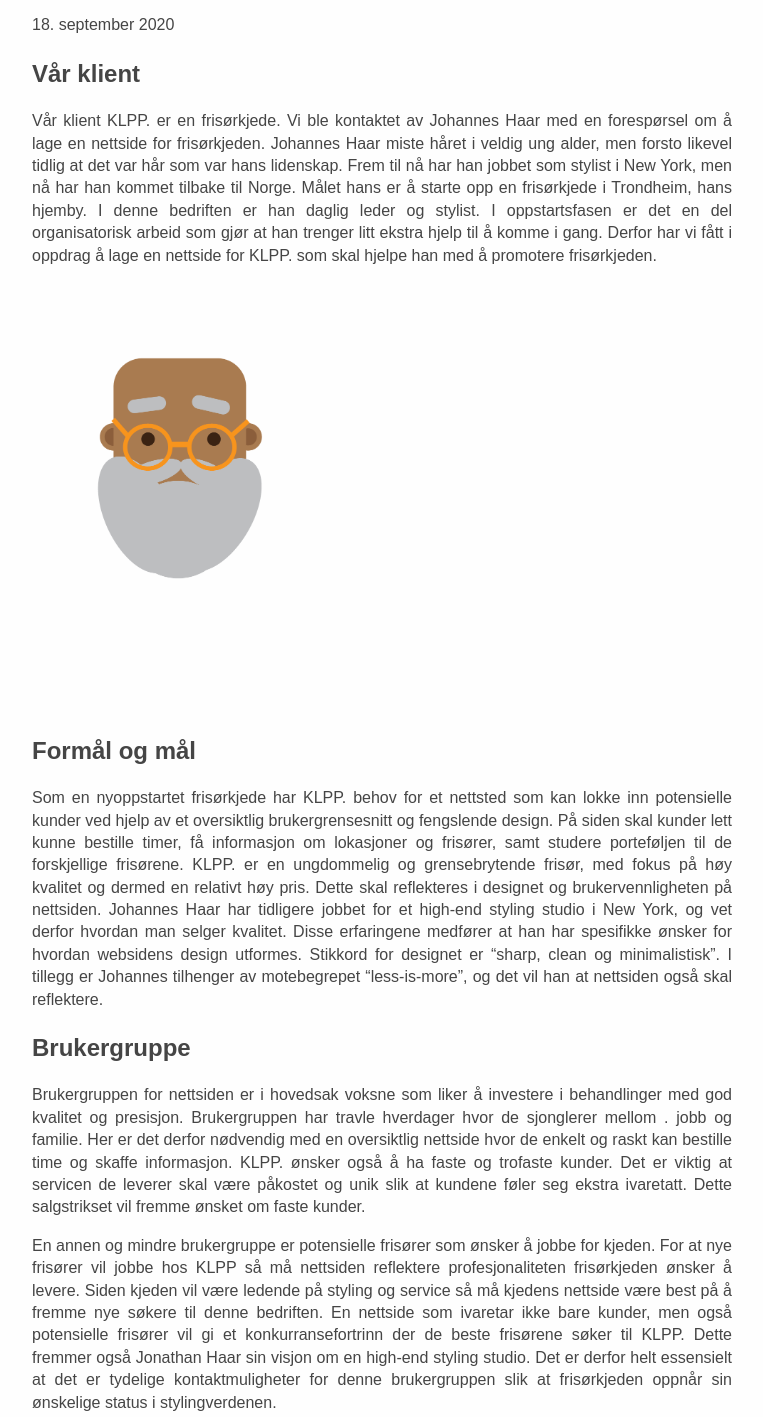
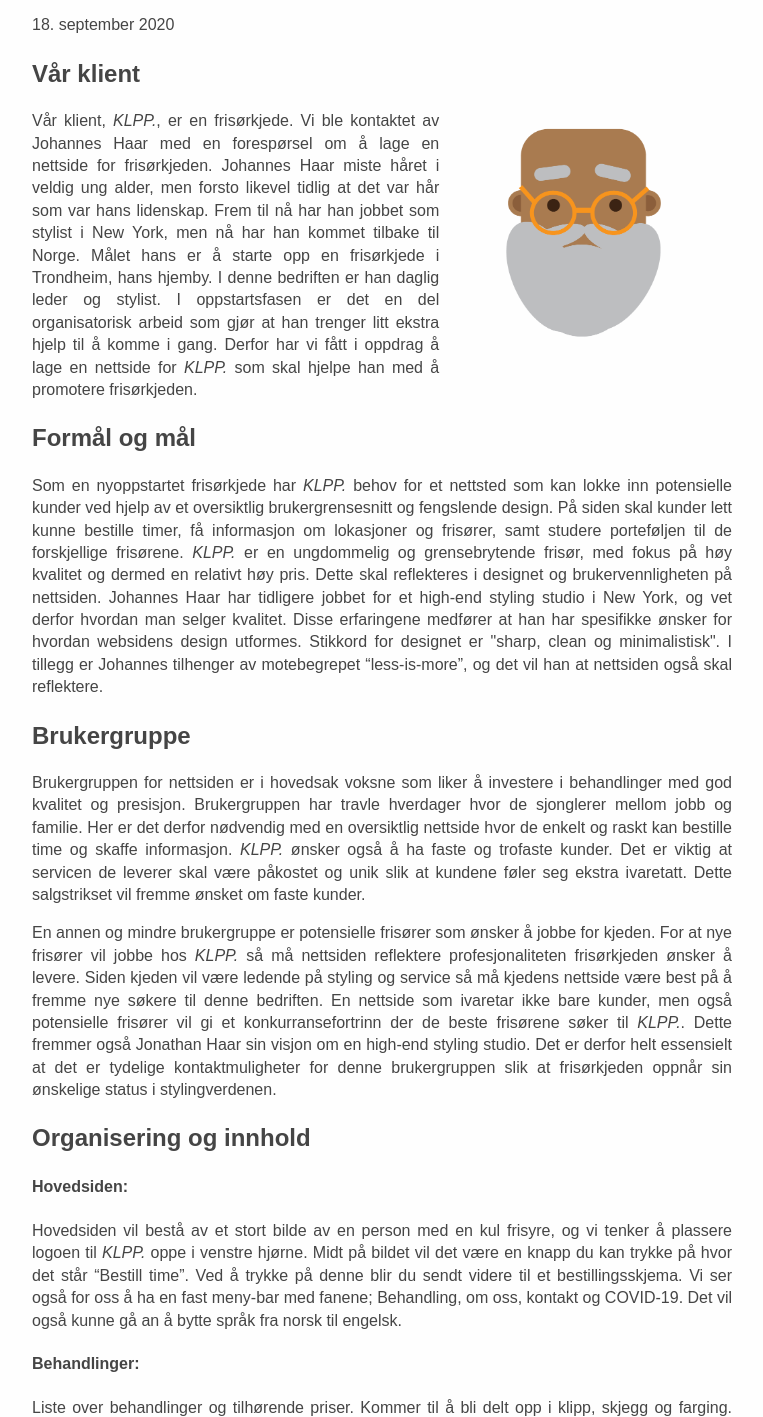
Before and after one commit to svenhho/IT2805, a plain HTML site: page P1/index.html in a window 1280 px wide. Shown: the part 114-1531 px from the top of the page, without its empty margins (258-1021 px from the left). Drawn offline with Linux system fonts and the light colour scheme.

Commit message:
Oda: fiksa no småting

```diff
--- a/P1/css/styles.css
+++ b/P1/css/styles.css
@@ -16,3 +16,8 @@ body, div, header, footer{
 .names {
     font-size: 17px;
 }
+
+img {
+    float: right;
+    margin: 5px;
+}
--- a/P1/index.html
+++ b/P1/index.html
@@ -20,12 +20,11 @@
     </div>
     <div>
         <p>18. september 2020</p>
+        <img src="images/rekArtboard1.png" alt="Bilde av Johannes Haar" height="400px">
         <header>
             <h2>Vår klient</h2>
         </header>
-        <p>Vår klient KLPP. er en frisørkjede. Vi ble kontaktet av Johannes Haar med en forespørsel om å lage en nettside for frisørkjeden. Johannes Haar miste håret i veldig ung alder, men forsto likevel tidlig at det var hår som var hans lidenskap. Frem til nå har han jobbet som stylist i New York, men nå har han kommet tilbake til Norge. Målet hans er å starte opp en frisørkjede i Trondheim, hans hjemby. I denne bedriften er han daglig leder og stylist. I oppstartsfasen er det en del organisatorisk arbeid som gjør at han trenger litt ekstra hjelp til å komme i gang. Derfor har vi fått i oppdrag å lage en nettside for KLPP. som skal hjelpe han med å promotere frisørkjeden.
-        </p>
-        <img src="images/rekArtboard1.png" alt="Bilde av Johannes Haar" width="300px">
+        <p>Vår klient, <i>KLPP.</i>, er en frisørkjede. Vi ble kontaktet av Johannes Haar med en forespørsel om å lage en nettside for frisørkjeden. Johannes Haar miste håret i veldig ung alder, men forsto likevel tidlig at det var hår som var hans lidenskap. Frem til nå har han jobbet som stylist i New York, men nå har han kommet tilbake til Norge. Målet hans er å starte opp en frisørkjede i Trondheim, hans hjemby. I denne bedriften er han daglig leder og stylist. I oppstartsfasen er det en del organisatorisk arbeid som gjør at han trenger litt ekstra hjelp til å komme i gang. Derfor har vi fått i oppdrag å lage en nettside for <i>KLPP.</i> som skal hjelpe han med å promotere frisørkjeden. </p>
     </div>
     <div>
         <header>
@@ -33,8 +32,7 @@
                 Formål og mål
             </h2>
         </header>
-        <p>Som en nyoppstartet frisørkjede har KLPP. behov for et nettsted som kan lokke inn potensielle kunder ved hjelp av et oversiktlig brukergrensesnitt og fengslende design. På siden skal kunder lett kunne bestille timer, få informasjon om lokasjoner og frisører, samt studere porteføljen til de forskjellige frisørene. KLPP. er en ungdommelig og grensebrytende frisør, med fokus på høy kvalitet og dermed en relativt høy pris. Dette skal reflekteres i designet og brukervennligheten på nettsiden. Johannes Haar har tidligere jobbet for et high-end styling studio i New York, og vet derfor hvordan man selger kvalitet. Disse erfaringene medfører at han har spesifikke ønsker for hvordan websidens design utformes. Stikkord for designet er “sharp, clean og minimalistisk”. I tillegg er Johannes tilhenger av motebegrepet “less-is-more”, og det vil han at nettsiden også skal reflektere.
-        </p>
+        <p>Som en nyoppstartet frisørkjede har <i>KLPP.</i> behov for et nettsted som kan lokke inn potensielle kunder ved hjelp av et oversiktlig brukergrensesnitt og fengslende design. På siden skal kunder lett kunne bestille timer, få informasjon om lokasjoner og frisører, samt studere porteføljen til de forskjellige frisørene. <i>KLPP.</i> er en ungdommelig og grensebrytende frisør, med fokus på høy kvalitet og dermed en relativt høy pris. Dette skal reflekteres i designet og brukervennligheten på nettsiden. Johannes Haar har tidligere jobbet for et high-end styling studio i New York, og vet derfor hvordan man selger kvalitet. Disse erfaringene medfører at han har spesifikke ønsker for hvordan websidens design utformes. Stikkord for designet er "sharp, clean og minimalistisk". I tillegg er Johannes tilhenger av motebegrepet “less-is-more”, og det vil han at nettsiden også skal reflektere.</p>
     </div>
 
     <div>
@@ -43,8 +41,8 @@
                 Brukergruppe
             </h2>
         </header>
-        <p>Brukergruppen for nettsiden er i hovedsak voksne som liker å investere i behandlinger med god kvalitet og presisjon. Brukergruppen har travle hverdager hvor de sjonglerer mellom . jobb og familie. Her er det derfor nødvendig med en oversiktlig nettside hvor de enkelt og raskt kan bestille time og skaffe informasjon. KLPP. ønsker også å ha faste og trofaste kunder. Det er viktig at servicen de leverer skal være påkostet og unik slik at kundene føler seg ekstra ivaretatt. Dette salgstrikset vil fremme ønsket om faste kunder. </p>
-        <p>En annen og mindre brukergruppe er potensielle frisører som ønsker å jobbe for kjeden. For at nye frisører vil jobbe hos KLPP så må nettsiden reflektere profesjonaliteten frisørkjeden ønsker å levere. Siden kjeden vil være ledende på styling og service så må kjedens nettside være best på å fremme nye søkere til denne bedriften. En nettside som ivaretar ikke bare kunder, men også potensielle frisører vil gi et konkurransefortrinn der de beste frisørene søker til KLPP. Dette fremmer også Jonathan Haar sin visjon om en high-end styling studio. Det er derfor  helt essensielt at det er tydelige kontaktmuligheter for denne brukergruppen slik at frisørkjeden oppnår sin ønskelige status i stylingverdenen.</p>
+        <p>Brukergruppen for nettsiden er i hovedsak voksne som liker å investere i behandlinger med god kvalitet og presisjon. Brukergruppen har travle hverdager hvor de sjonglerer mellom jobb og familie. Her er det derfor nødvendig med en oversiktlig nettside hvor de enkelt og raskt kan bestille time og skaffe informasjon. <i>KLPP.</i> ønsker også å ha faste og trofaste kunder. Det er viktig at servicen de leverer skal være påkostet og unik slik at kundene føler seg ekstra ivaretatt. Dette salgstrikset vil fremme ønsket om faste kunder. </p>
+        <p>En annen og mindre brukergruppe er potensielle frisører som ønsker å jobbe for kjeden. For at nye frisører vil jobbe hos <i>KLPP.</i> så må nettsiden reflektere profesjonaliteten frisørkjeden ønsker å levere. Siden kjeden vil være ledende på styling og service så må kjedens nettside være best på å fremme nye søkere til denne bedriften. En nettside som ivaretar ikke bare kunder, men også potensielle frisører vil gi et konkurransefortrinn der de beste frisørene søker til <i>KLPP.</i>. Dette fremmer også Jonathan Haar sin visjon om en high-end styling studio. Det er derfor  helt essensielt at det er tydelige kontaktmuligheter for denne brukergruppen slik at frisørkjeden oppnår sin ønskelige status i stylingverdenen.</p>
     </div>
 
     <div>
@@ -56,7 +54,7 @@
 
         <p>
             <h4>Hovedsiden: </h4>
-            Hovedsiden vil bestå av et stort bilde av en person med en kul frisyre, og vi tenker å plassere logoen til KLPP. oppe i venstre hjørne. Midt  på bildet vil det være en knapp du kan trykke på hvor det står “Bestill time”. Ved å trykke på denne blir du sendt videre til et bestillingsskjema. Vi ser også for oss å ha en fast meny-bar med fanene; Behandling, om oss, kontakt og COVID-19. Det vil også kunne gå an å bytte språk fra norsk til engelsk.
+            Hovedsiden vil bestå av et stort bilde av en person med en kul frisyre, og vi tenker å plassere logoen til <i>KLPP.</i> oppe i venstre hjørne. Midt  på bildet vil det være en knapp du kan trykke på hvor det står “Bestill time”. Ved å trykke på denne blir du sendt videre til et bestillingsskjema. Vi ser også for oss å ha en fast meny-bar med fanene; Behandling, om oss, kontakt og COVID-19. Det vil også kunne gå an å bytte språk fra norsk til engelsk.
         </p>
         <p>
             <h4>Behandlinger:</h4>
@@ -68,7 +66,7 @@
         </p>
         <p>
             <h4>Kontakt oss:</h4>
-            Johannes har bedt om et kart over Trondheim hvor de ulike salongene i kjeden er tydelige. Han vil også ha en infoboks ved siden av kartet hvor det blir tilbudt informasjon til de som  har lyst til å jobbe i kjeden, med en button hvor det står Søk hos oss. Nederst på denne siden vil det være liste over tlf-numrene til de ulike salongene og en mail.
+            Johannes har bedt om et kart over Trondheim hvor de ulike salongene i kjeden er tydelige. Han vil også ha en infoboks ved siden av kartet hvor det blir tilbudt informasjon til de som  har lyst til å jobbe i kjeden, med en button hvor det står Søk hos oss. Nederst på denne siden vil det være liste over telefonnumrene til de ulike salongene og en mail.
         </p>
         <p>
             <h4>Covid-19:</h4>
@@ -111,7 +109,7 @@
             </h2>
         </header>
         <p>
-            www.klpp.no
+            Under navnet www.klpp.no
         </p>
     </div>
 
```
